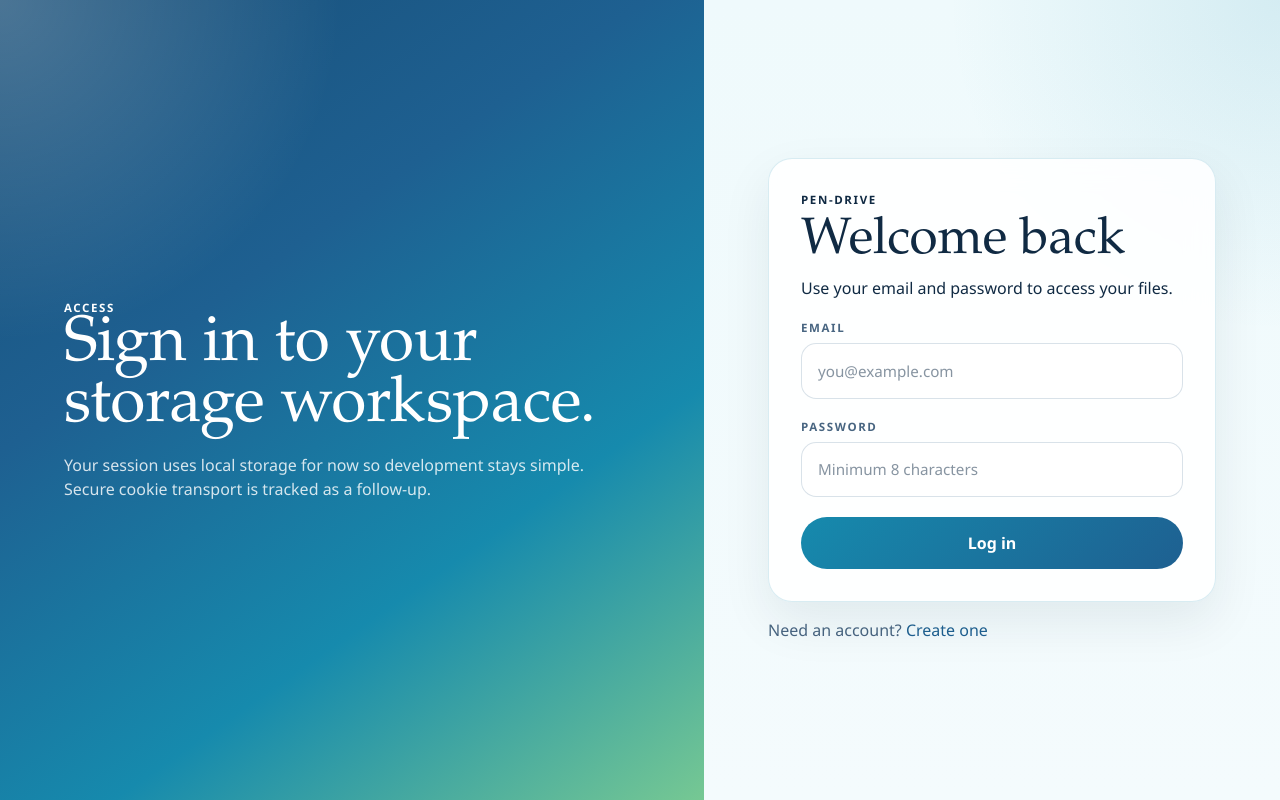
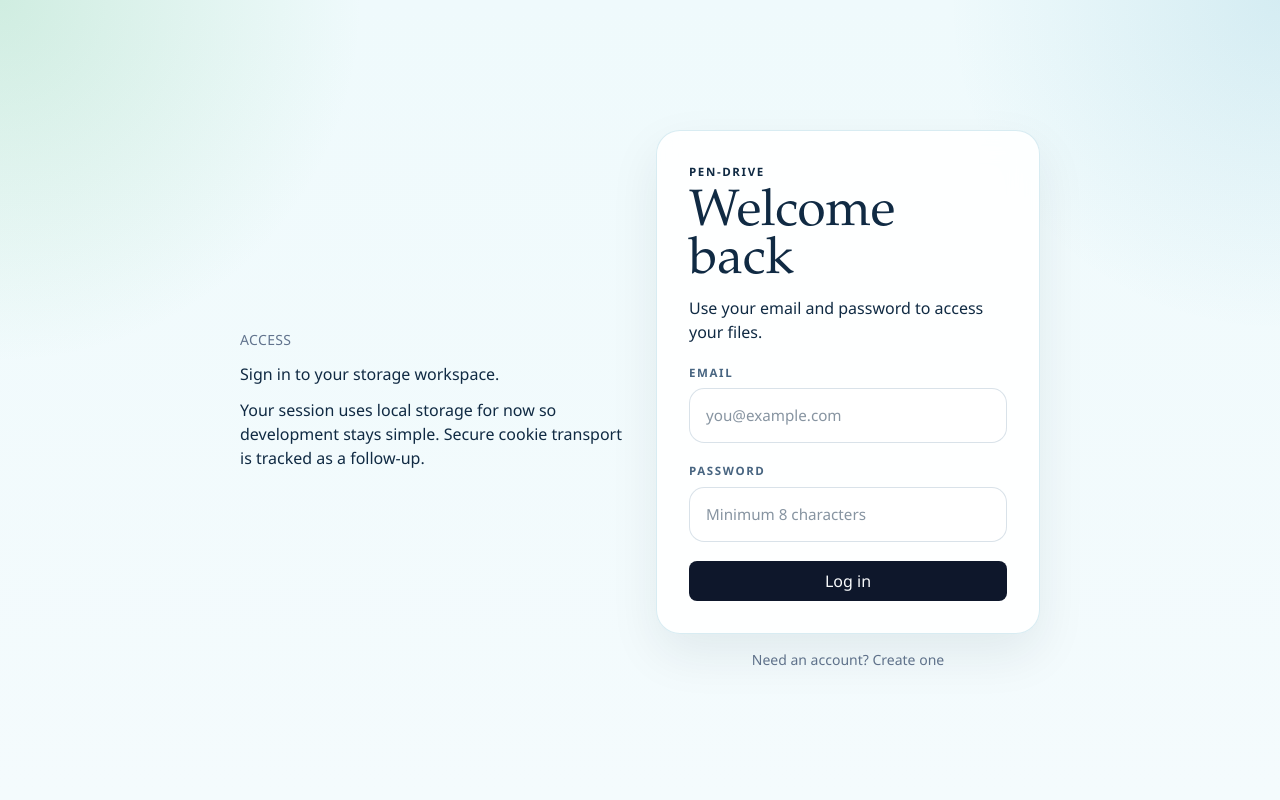
Before and after one commit to tdhankhar/pen-drive, a React (Vite) app in the folder frontend/: page /login in a window 1280 px wide. Built offline with nearby package versions, Linux system fonts and the light colour scheme; no server answers.

Commit message:
feat: migrate auth pages to shadcn button + tailwind layout

```diff
--- a/frontend/src/App.css
+++ b/frontend/src/App.css
@@ -1,4 +1,3 @@
-.auth-layout,
 .dashboard-shell,
 .screen-state {
   min-height: 100svh;
@@ -9,36 +8,6 @@
   place-items: center;
   color: var(--ink-muted);
   font-size: 1.05rem;
-}
-
-.auth-layout {
-  display: grid;
-  grid-template-columns: 1.1fr 0.9fr;
-}
-
-.auth-panel {
-  padding: 4rem;
-  display: grid;
-  align-content: center;
-}
-
-.auth-panel-copy {
-  color: white;
-  background:
-    radial-gradient(circle at top left, rgba(255, 255, 255, 0.22), transparent 32%),
-    linear-gradient(145deg, #184e77, #1e6091 35%, #168aad 68%, #76c893);
-}
-
-.auth-panel-copy h2 {
-  margin: 0 0 1rem;
-  font-family: var(--font-display);
-  font-size: clamp(2.5rem, 5vw, 4.6rem);
-  line-height: 0.94;
-}
-
-.auth-panel-copy p:last-child {
-  max-width: 34rem;
-  color: rgba(255, 255, 255, 0.82);
 }
 
 .auth-card {
@@ -108,7 +77,6 @@
   color: #8f2121;
 }
 
-.primary-button,
 .secondary-button {
   border: 0;
   border-radius: 999px;
@@ -116,30 +84,8 @@
   font: inherit;
   font-weight: 700;
   cursor: pointer;
-}
-
-.primary-button {
-  color: white;
-  background: linear-gradient(135deg, #168aad, #1e6091);
-}
-
-.secondary-button {
   color: var(--ink);
   background: rgba(24, 78, 119, 0.08);
-}
-
-.primary-button:disabled {
-  opacity: 0.72;
-  cursor: wait;
-}
-
-.auth-footer {
-  margin-top: 1rem;
-  color: var(--ink-muted);
-}
-
-.auth-footer a {
-  color: #1e6091;
 }
 
 .dashboard-shell {
@@ -295,14 +241,6 @@
 }
 
 @media (max-width: 900px) {
-  .auth-layout {
-    grid-template-columns: 1fr;
-  }
-
-  .auth-panel {
-    padding: 1.5rem;
-  }
-
   .dashboard-shell {
     padding: 1.25rem;
   }
--- a/frontend/src/components/auth-form.tsx
+++ b/frontend/src/components/auth-form.tsx
@@ -1,4 +1,6 @@
 import { useState } from "react";
+
+import { Button } from "@/components/ui/button";
 
 type AuthFormProps = {
   title: string;
@@ -47,6 +49,7 @@ export function AuthForm({
         <span>Email</span>
         <input
           autoComplete="email"
+          className="w-full rounded-xl border border-border bg-white px-3 py-2 text-sm text-foreground focus:outline-none focus:ring-2 focus:ring-ring"
           name="email"
           onChange={(event) => setEmail(event.target.value)}
           placeholder="you@example.com"
@@ -59,6 +62,7 @@ export function AuthForm({
         <span>Password</span>
         <input
           autoComplete="current-password"
+          className="w-full rounded-xl border border-border bg-white px-3 py-2 text-sm text-foreground focus:outline-none focus:ring-2 focus:ring-ring"
           name="password"
           onChange={(event) => setPassword(event.target.value)}
           placeholder="Minimum 8 characters"
@@ -69,9 +73,9 @@ export function AuthForm({
 
       {error ? <p className="form-error">{error}</p> : null}
 
-      <button className="primary-button" disabled={isSubmitting} type="submit">
+      <Button type="submit" className="w-full" disabled={isSubmitting}>
         {isSubmitting ? "Working..." : submitLabel}
-      </button>
+      </Button>
     </form>
   );
 }
--- a/frontend/src/pages/login-page.tsx
+++ b/frontend/src/pages/login-page.tsx
@@ -8,9 +8,9 @@ export function LoginPage() {
   const navigate = useNavigate();
 
   return (
-    <section className="auth-layout">
-      <div className="auth-panel auth-panel-copy">
-        <p className="eyebrow">Access</p>
+    <section className="min-h-screen flex flex-col md:flex-row items-center justify-center gap-8 p-8">
+      <div className="max-w-sm space-y-3">
+        <p className="text-sm font-medium text-muted-foreground uppercase tracking-wide">Access</p>
         <h2>Sign in to your storage workspace.</h2>
         <p>
           Your session uses local storage for now so development stays simple.
@@ -18,7 +18,7 @@ export function LoginPage() {
         </p>
       </div>
 
-      <div className="auth-panel">
+      <div className="max-w-sm w-full">
         <AuthForm
           onSubmit={async (credentials) => {
             await auth.login(credentials);
@@ -28,7 +28,7 @@ export function LoginPage() {
           subtitle="Use your email and password to access your files."
           title="Welcome back"
         />
-        <p className="auth-footer">
+        <p className="mt-4 text-sm text-center text-muted-foreground">
           Need an account? <Link to="/signup">Create one</Link>
         </p>
       </div>
--- a/frontend/src/pages/signup-page.tsx
+++ b/frontend/src/pages/signup-page.tsx
@@ -8,9 +8,9 @@ export function SignupPage() {
   const navigate = useNavigate();
 
   return (
-    <section className="auth-layout">
-      <div className="auth-panel auth-panel-copy">
-        <p className="eyebrow">Provisioning</p>
+    <section className="min-h-screen flex flex-col md:flex-row items-center justify-center gap-8 p-8">
+      <div className="max-w-sm space-y-3">
+        <p className="text-sm font-medium text-muted-foreground uppercase tracking-wide">Provisioning</p>
         <h2>Create your account and bucket in one step.</h2>
         <p>
           Signup provisions a per-user storage bucket through the backend and
@@ -18,7 +18,7 @@ export function SignupPage() {
         </p>
       </div>
 
-      <div className="auth-panel">
+      <div className="max-w-sm w-full">
         <AuthForm
           onSubmit={async (credentials) => {
             await auth.signup(credentials);
@@ -28,7 +28,7 @@ export function SignupPage() {
           subtitle="Use a real email shape and an 8+ character password."
           title="Start a workspace"
         />
-        <p className="auth-footer">
+        <p className="mt-4 text-sm text-center text-muted-foreground">
           Already registered? <Link to="/login">Log in</Link>
         </p>
       </div>
```
